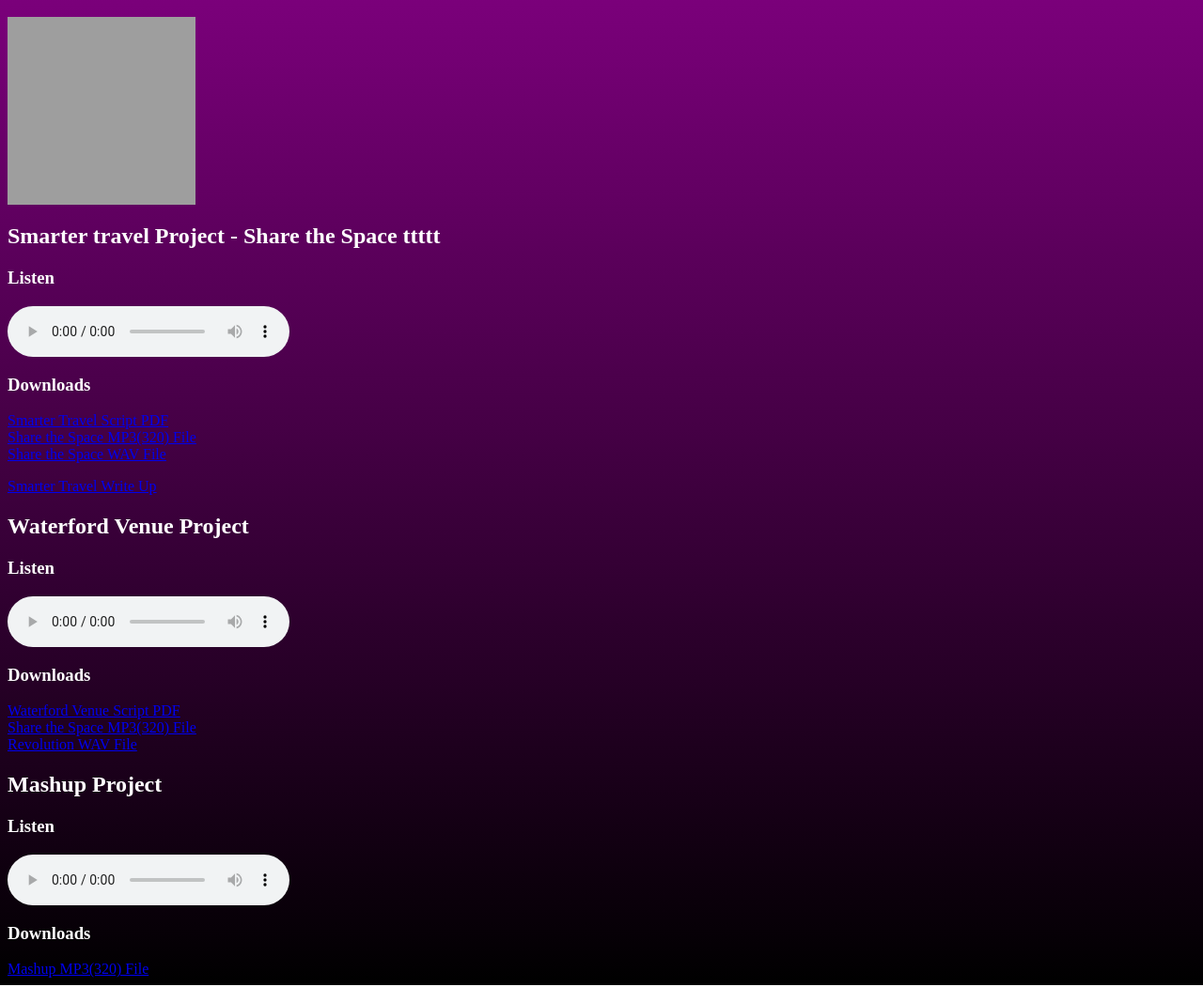
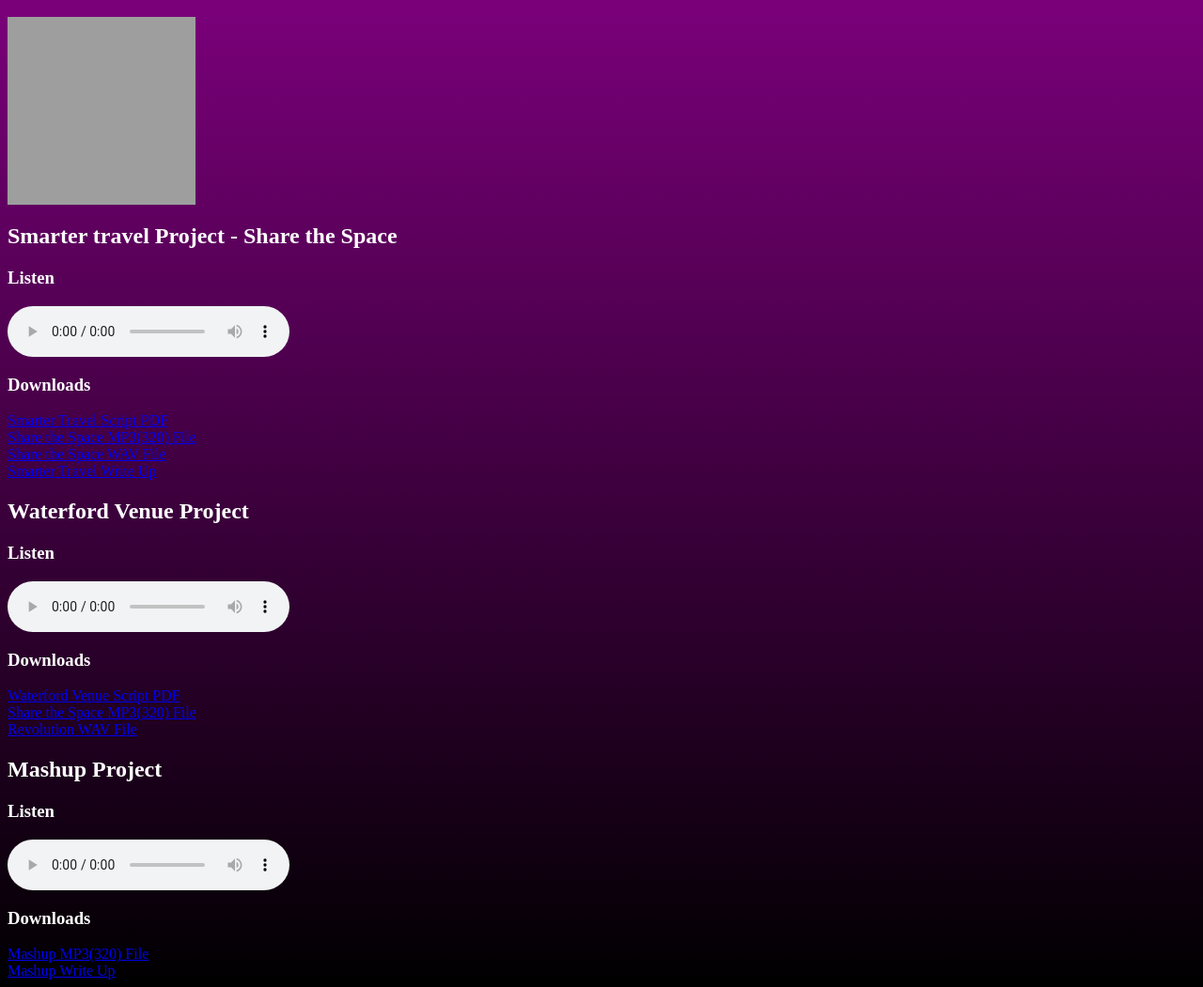
Before and after one commit to Murph908/Murph908.github.io, a plain HTML site: page index.html in a window 1280 px wide. Shown: the part 48-1099 px from the top of the page at 94% size. Drawn offline with Linux system fonts and the light colour scheme; grey boxes are pictures that could not be loaded.

Commit message:
Update index.html

```diff
--- a/index.html
+++ b/index.html
@@ -2,6 +2,7 @@
    body {
        background-image: linear-gradient(to bottom, purple, black);
        color: white;
+       alignment: center-aligned;
    }
 </style>
 
@@ -10,7 +11,7 @@
 
 <p><img src="images/me.jpg" alt="Oisin Murphy" style="width:200px;height:200px;"></p>
 
-<h2>Smarter travel Project - Share the Space ttttt</h2>
+<h2>Smarter travel Project - Share the Space</h2>
 
 <h3>Listen</h3>
 <audio controls>
@@ -32,8 +33,8 @@
 
 <P><a href="SharetheSpaceVO2.pdf">Smarter Travel Script PDF</a> <BR>
 <a href="WIT-SMT-20094569.mp3">Share the Space MP3(320) File</a> <BR>
-<a href="WIT-SMT-20094569.wav">Share the Space WAV File</a></P>
-<P><a href="Smarter Travel Workflow.pdf">Smarter Travel Write Up</a> <BR>
+<a href="WIT-SMT-20094569.wav">Share the Space WAV File</a> <BR>
+<a href="Smarter Travel Workflow.pdf">Smarter Travel Write Up</a></P>
 
 <h2>Waterford Venue Project</h2>
 
@@ -82,4 +83,5 @@
 <h3>Downloads</h3>
 
 <a href="20094569OisinMurphyMashupFinal.mp3">Mashup MP3(320) File</a> <BR>
+<a href="20094569OisinMurphyMashupWriteUp.pdf">Mashup Write Up</a> <BR>
 </body>
```
